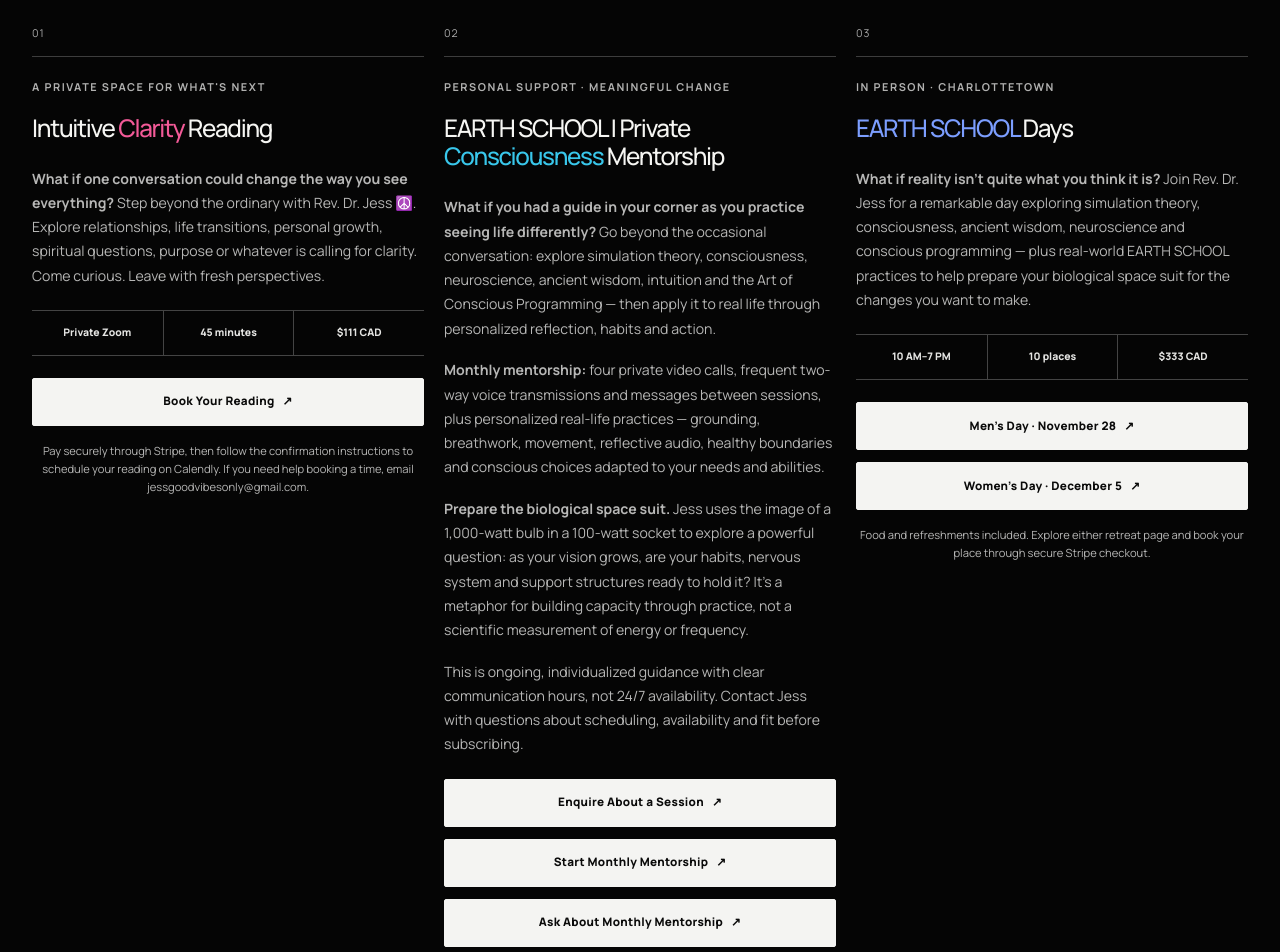
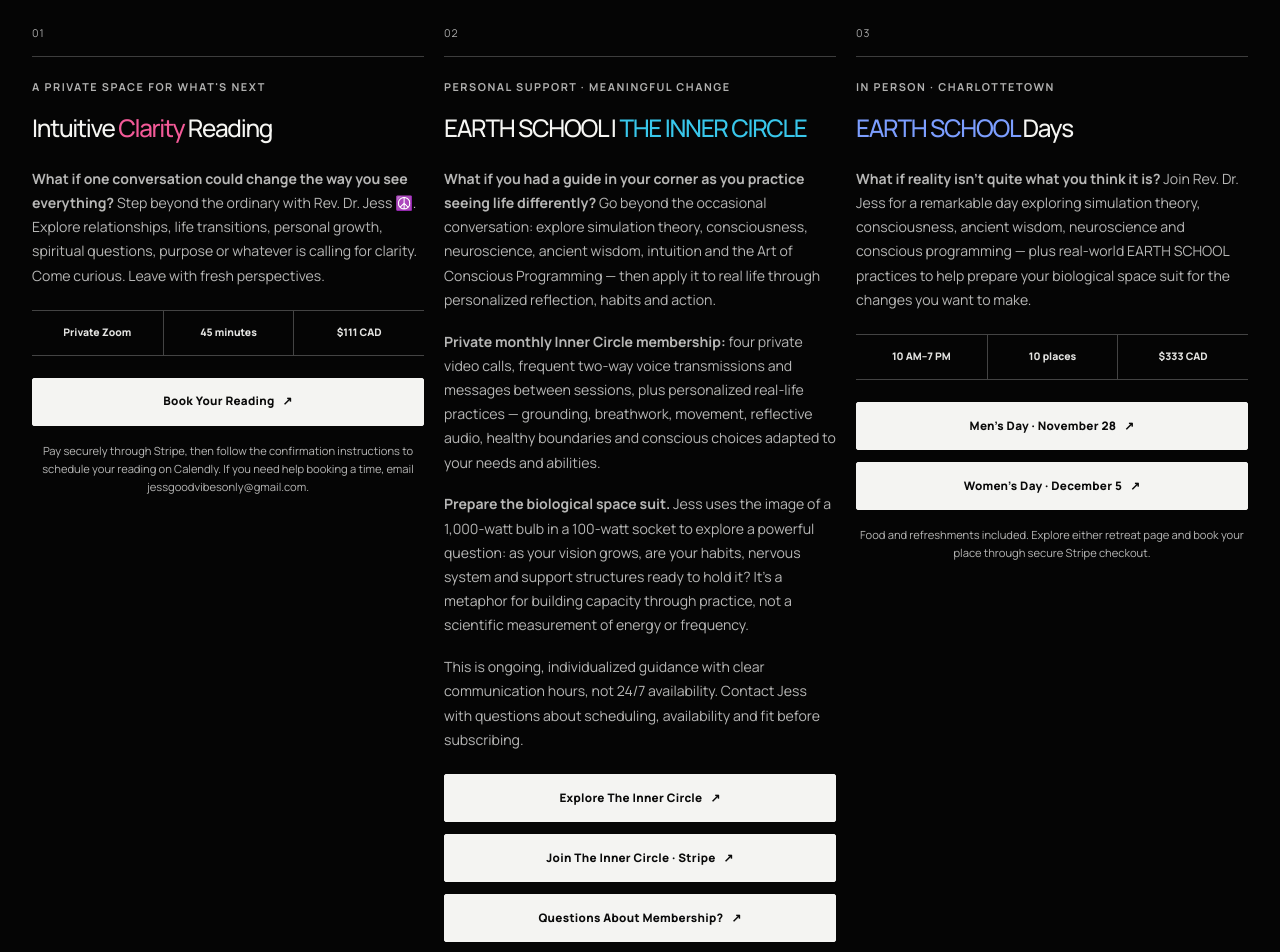
Before and after one commit to jessgoodvibesonly/jessgoodvibesonly, a Next.js app: page / in a window 1280 px wide. Shown: the part 10800-11752 px from the top of the page. Built offline with nearby package versions, Linux system fonts and the light colour scheme; a web font is replaced by a local one.

Commit message:
Unify Inner Circle private membership checkout and correct duplicated subscription messaging

```diff
--- a/app/components/PrivateSessions.tsx
+++ b/app/components/PrivateSessions.tsx
@@ -8,13 +8,9 @@ function enquiryUrl(subject: string, body: string) {
   return `mailto:jessgoodvibesonly@gmail.com?subject=${encodeURIComponent(subject)}&body=${encodeURIComponent(body)}`;
 }
 
-const singleSessionUrl = enquiryUrl(
-  "Private coaching — single session",
-  "Hi Jess,\n\nI’m interested in a private coaching session. Please send me the session options, price and availability.\n\nMy name: \nWhat I’d like support with: \n",
-);
-const longTermUrl = enquiryUrl(
-  "EARTH SCHOOL private consciousness mentorship enquiry",
-  "Hi Jess,\n\nI’m interested in your EARTH SCHOOL monthly mentorship with four video calls, two-way voice transmissions and ongoing guidance.\n\nMy name: \nWhat I’d like to explore: \nMy preferred availability: \n\nPlease send me the mentorship details and pricing.\n",
+const membershipEnquiryUrl = enquiryUrl(
+  "EARTH SCHOOL Inner Circle membership question",
+  "Hi Jess,\n\nI have a question about the EARTH SCHOOL Inner Circle private monthly mentorship.\n\nMy name: \nMy question: \n",
 );
 
 export function PrivateSessions() {
@@ -47,17 +43,17 @@ export function PrivateSessions() {
         <article className="service-card">
           <div className="service-card-marker" aria-hidden="true"><span>02</span></div>
           <p className="service-label">Personal support · meaningful change</p>
-          <h3>EARTH SCHOOL | Private <span className="color-pop pop-cyan">Consciousness</span> Mentorship</h3>
+          <h3>EARTH SCHOOL | <span className="color-pop pop-cyan">THE INNER CIRCLE</span></h3>
           <p className="service-description"><strong>What if you had a guide in your corner as you practice seeing life differently?</strong> Go beyond the occasional conversation: explore simulation theory, consciousness, neuroscience, ancient wisdom, intuition and the Art of Conscious Programming — then apply it to real life through personalized reflection, habits and action.</p>
-          <p className="service-description"><strong>Monthly mentorship:</strong> four private video calls, frequent two-way voice transmissions and messages between sessions, plus personalized real-life practices — grounding, breathwork, movement, reflective audio, healthy boundaries and conscious choices adapted to your needs and abilities.</p>
+          <p className="service-description"><strong>Private monthly Inner Circle membership:</strong> four private video calls, frequent two-way voice transmissions and messages between sessions, plus personalized real-life practices — grounding, breathwork, movement, reflective audio, healthy boundaries and conscious choices adapted to your needs and abilities.</p>
           <p className="service-description"><strong>Prepare the biological space suit.</strong> Jess uses the image of a 1,000-watt bulb in a 100-watt socket to explore a powerful question: as your vision grows, are your habits, nervous system and support structures ready to hold it? It’s a metaphor for building capacity through practice, not a scientific measurement of energy or frequency.</p>
           <p className="service-description">This is ongoing, individualized guidance with clear communication hours, not 24/7 availability. Contact Jess with questions about scheduling, availability and fit before subscribing.</p>
           <div style={{ display: "grid", gap: ".75rem", marginTop: "1.4rem" }}>
-            <a className="btn service-booking-button" href={singleSessionUrl}>Enquire About a Session <span aria-hidden="true">↗</span></a>
-            <a className="btn service-booking-button" href={monthlyMentorshipPaymentUrl} target="_blank" rel="noopener noreferrer" aria-label="Start monthly private mentorship through secure Stripe checkout (opens in a new tab)">Start Monthly Mentorship <span aria-hidden="true">↗</span></a>
-            <a className="btn service-booking-button" href={longTermUrl}>Ask About Monthly Mentorship <span aria-hidden="true">↗</span></a>
+            <a className="btn service-booking-button" href="/inner-circle">Explore The Inner Circle <span aria-hidden="true">↗</span></a>
+            <a className="btn service-booking-button" href={monthlyMentorshipPaymentUrl} target="_blank" rel="noopener noreferrer" aria-label="Subscribe to the Inner Circle private monthly mentorship through secure Stripe checkout (opens in a new tab)">Join The Inner Circle · Stripe <span aria-hidden="true">↗</span></a>
+            <a className="btn service-booking-button" href={membershipEnquiryUrl}>Questions About Membership? <span aria-hidden="true">↗</span></a>
           </div>
-          <p className="service-support">Start Monthly Mentorship opens secure Stripe checkout. The enquiry buttons open an email draft to Jess if you would like to discuss details before purchasing.</p>
+          <p className="service-support">This is the same private monthly membership described on The Inner Circle page, not a second subscription. Stripe shows the billing price and terms before payment; questions open an email draft.</p>
         </article>
 
         <article className="service-card">
```
